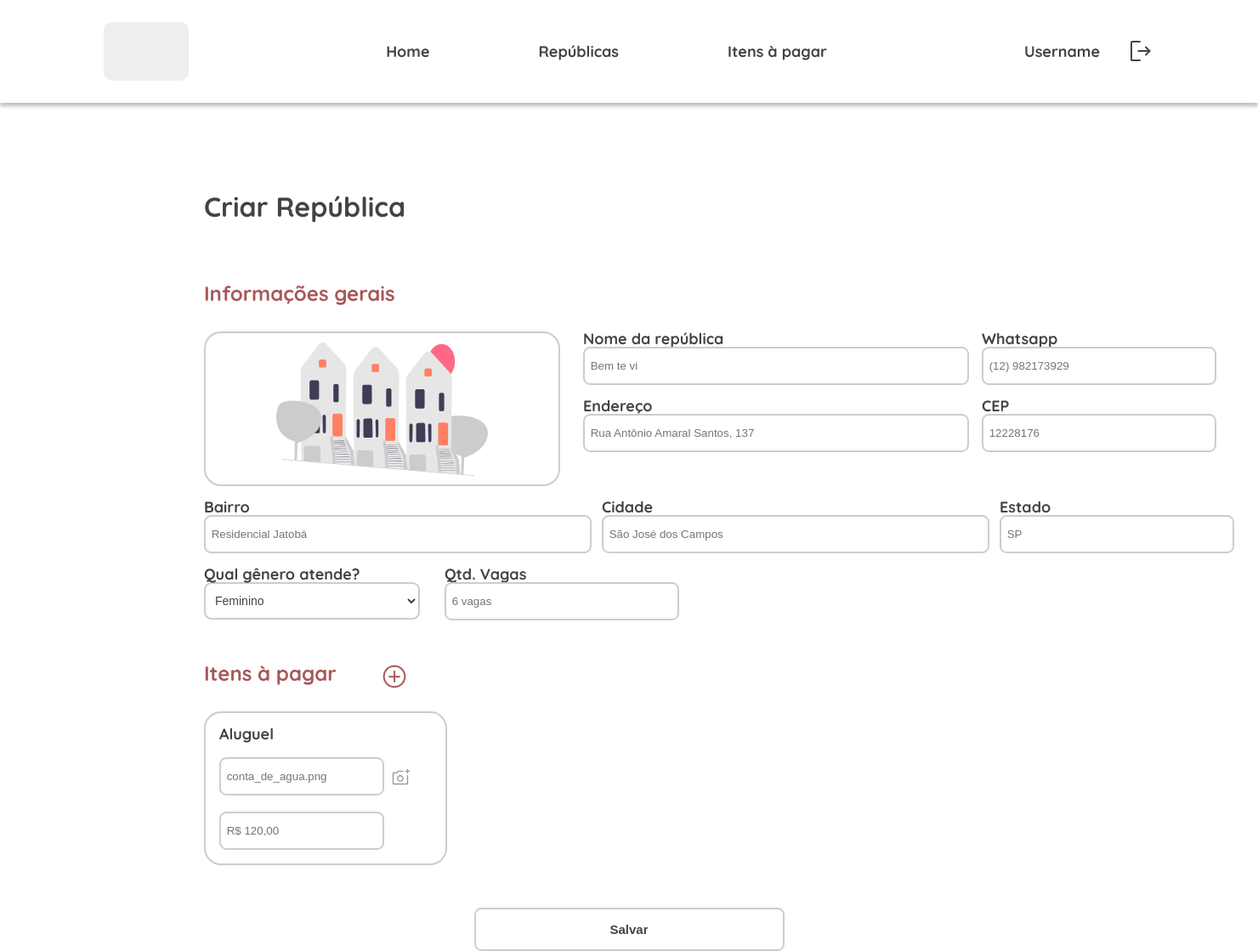
After one commit to luacarol/unirep, a Django app: page /create-republic in a window 1480 px wide. The commit adds this page. Shown: the whole page at 85% size. Run offline with Django 4.2, Linux system fonts and the light colour scheme.

Commit message:
Implemetação da tela de criar república

```diff
--- /dev/null
+++ b/unirep_app/templates/create_republic.html
@@ -0,0 +1,137 @@
+{% load static %}
+<!DOCTYPE html>
+<html lang="pt">
+
+<head>
+
+    {% include 'partials/head.html' %}
+
+    <link rel="stylesheet" href="{% static 'css/edit_republic.css' %}">
+</head>
+
+<body id="body-edit-republic">
+
+    {% include 'partials/header.html' %}
+
+    <div class="body-container">
+
+        <form action="" class="form">
+
+            <div class="form-content">
+
+                <h1 class="title">Criar República</h1>
+
+                <div class="section">
+
+                    <h2 class="subtitle">Informações gerais</h2>
+
+                    <div class="div-two-columns-img-inputs">
+
+                        <div class="div-img-republic">
+                            <img class="img-republic" src="{% static 'img/big-republic-picture.svg' %}" alt="Imagem do perfil da república" />
+                        </div>
+
+                        <div>
+                            <div class="div-two-columns-inputs-name-whatsapp">
+
+                                <div class="div-label-input">
+                                    <label for="full_name" class="minor-subtitle">Nome da república</label>
+                                    <input type="text" id="full_name" placeholder="Bem te vi" class="input">
+                                </div>
+
+                                <div class="div-label-input">
+                                    <label for="phone_number" class="minor-subtitle">Whatsapp</label>
+                                    <input type="text" id="phone_number" placeholder="(12) 982173929" class="input">
+                                </div>
+
+                            </div>
+
+                            <div class="div-two-columns-inputs-name-whatsapp">
+
+                                <div class="div-label-input">
+                                    <label for="address" class="minor-subtitle">Endereço</label>
+                                    <input type="text" id="address" placeholder="Rua Antônio Amaral Santos, 137" class="input">
+                                </div>
+
+                                <div class="div-label-input">
+                                    <label for="cep" class="minor-subtitle">CEP</label>
+                                    <input type="text" id="cep" placeholder="12228176" class="input">
+                                </div>
+
+                            </div>
+                        </div>
+
+                    </div>
+
+                    <div class="div-three-columns-inputs">
+
+                        <div class="div-label-input">
+                            <label for="neighborhood" class="minor-subtitle">Bairro</label>
+                            <input type="text" id="neighborhood" placeholder="Residencial Jatobá" class="input">
+                        </div>
+
+                        <div class="div-label-input">
+                            <label for="city" class="minor-subtitle">Cidade</label>
+                            <input type="text" id="city" placeholder="São José dos Campos" class="input">
+                        </div>
+
+                        <div class="div-label-input">
+                            <label for="state" class="minor-subtitle">Estado</label>
+                            <input type="text" id="state" placeholder="SP" class="input">
+                        </div>
+
+                    </div>
+
+                    <div class="div-two-colunns-select-input">
+
+                        <div class="div-label-select">
+                            <label for="gender" class="minor-subtitle">Qual gênero atende?</label>
+                            <select name="" id="gender" class="select">
+                                <option class="option" value="female">Feminino</option>
+                                <option class="option" value="male">Masculino</option>
+                                <option class="option" value="male">Misto</option>
+                            </select>
+                        </div>
+
+                        <div class="div-label-input">
+                            <label for="number_vacancies" class="minor-subtitle">Qtd. Vagas</label>
+                            <input type="text" id="number_vacancies" placeholder="6 vagas" class="input">
+                        </div>
+
+                    </div>
+
+                </div>
+
+                <div class="section">
+
+                    <div class="div-subtitle-img">
+                        <h2 class="subtitle">Itens à pagar</h3>
+
+                        <img class='icon32' src="{% static 'img/icon-add-circle.svg' %}" alt="Ícone de um círculo com um símbolo de soma no meio" />
+                    </div>
+
+                    <div class="div-item-to-pay">
+                        <h3 class="minor-subtitle">Aluguel</h3>
+
+                        <div class="div-input-img-name-item-to-pay">
+                            <input type="text" id="name_item_to_pay" placeholder="conta_de_agua.png" class="input">
+                            <img class="icon22" src="{% static 'img/icon-add-photo.svg' %}" alt="Ícone de uma câmera com um símbolo do somatória do lado" />
+                        </div>
+
+                        <input type="text" id="value_item_to_pay" placeholder="R$ 120,00" class="input">
+
+                    </div>
+
+                </div>
+
+                <button id="button-edit-republic" class="button"><label class="minor-subtitle">Salvar</label></button>
+
+            </div>
+
+        </form>
+
+    </div>
+
+</body>
+
+</html>
--- a/unirep_app/urls.py
+++ b/unirep_app/urls.py
@@ -8,5 +8,6 @@ urlpatterns = [
     path('see-items-pay', views.see_items_pay, name="see-items-pay"),
     path('republics', views.republics, name='republics'),
     path('republic-information', views.republic_information, name='republic-information'),
+    path('create-republic', views.create_republic, name="create-republic"),
     path('edit-republic', views.edit_republic, name="edit-republic"),
 ]
--- a/unirep_app/views.py
+++ b/unirep_app/views.py
@@ -11,7 +11,7 @@ def home(request):
     # 3 - usuário com solicitação aprovada
     # 4 - usuário com solicitação recusada
     # 5 - usuário do tipo administrador
-    type_user = '3'
+    type_user = '5'
 
     # Solicitações de entrada
     incoming_requests = False
@@ -40,5 +40,8 @@ def republics(request):
 def republic_information(request):
     return render(request, 'republic_information.html')
 
+def create_republic(request):
+    return render(request, 'create_republic.html')
+
 def edit_republic(request):
     return render(request, 'edit_republic.html')
```
Also changed, not shown: unirep_app/static/css/home.css (+20 -0 lines), unirep_app/templates/home.html (+17 -1 lines).
